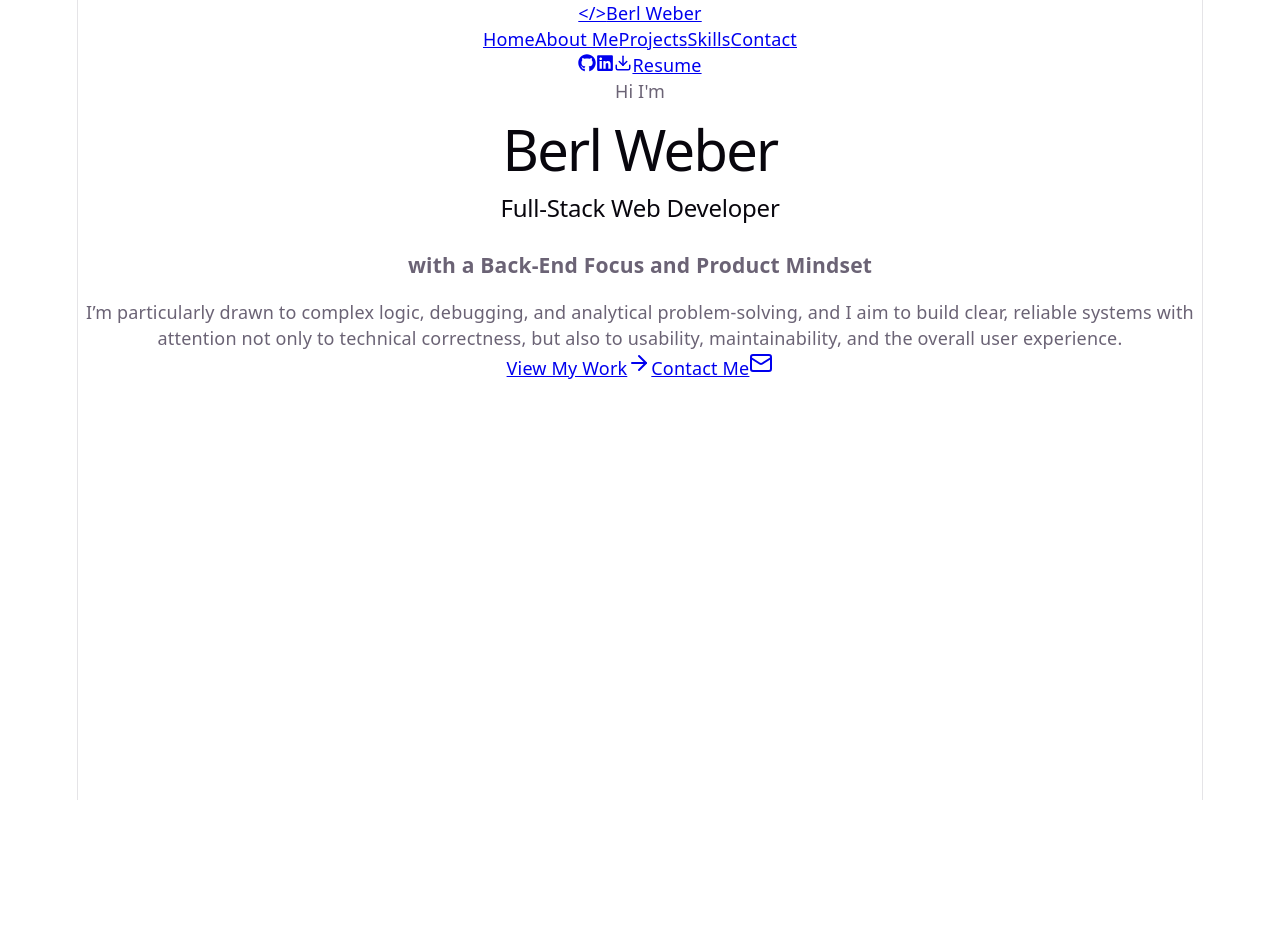
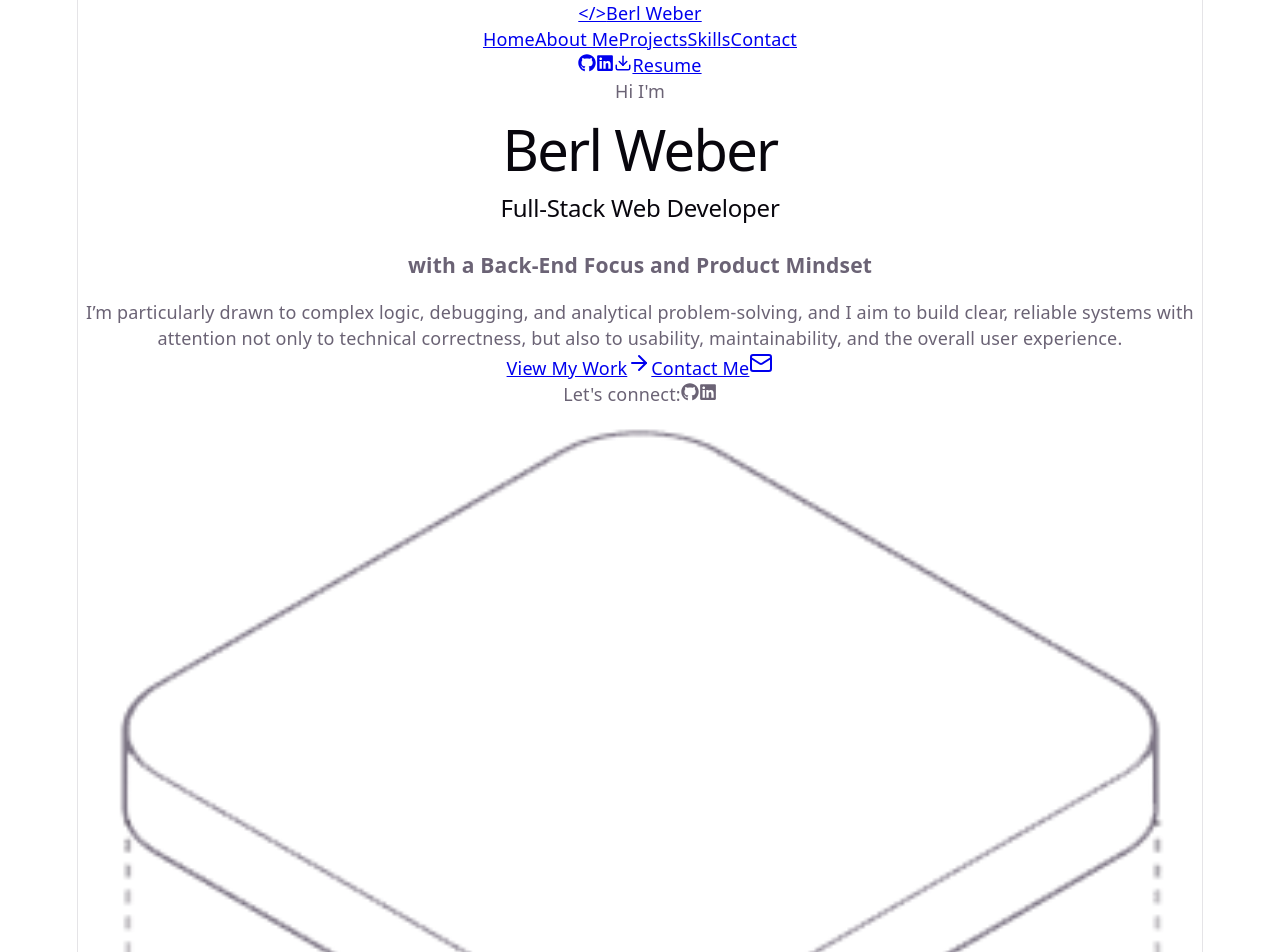
Before and after one commit to berlweber/berl-weber-portfolio, a React (Vite) app: page / in a window 1280 px wide. Shown: the top 952 px of the page. Before the commit the page ends 800 px from the top, so only its background shows below. Built offline with nearby package versions, Linux system fonts and the light colour scheme.

Commit message:
finished hero component

```diff
--- a/src/components/Hero/Hero.jsx
+++ b/src/components/Hero/Hero.jsx
@@ -1,5 +1,8 @@
 import './Hero.css';
+import heroPhoto from '../../assets/hero.png'
 import { ArrowRight, Mail } from 'lucide-react';
+import { FaGithub } from "react-icons/fa6";
+import { FaLinkedin } from "react-icons/fa";
 
 const Hero = () => {
     return (
@@ -20,7 +23,15 @@ const Hero = () => {
                     Contact Me
                     <Mail />
                 </a>
+                <div className='links-to-accounts'>
+                    <p>Let's connect:
+                        <FaGithub />
+                        <FaLinkedin />
+                    </p>
+                </div>
             </div>
+            <img src={heroPhoto} alt="photo of Berl Weber"
+             className='hero-photo'/>
         </>
     );
 };
```
